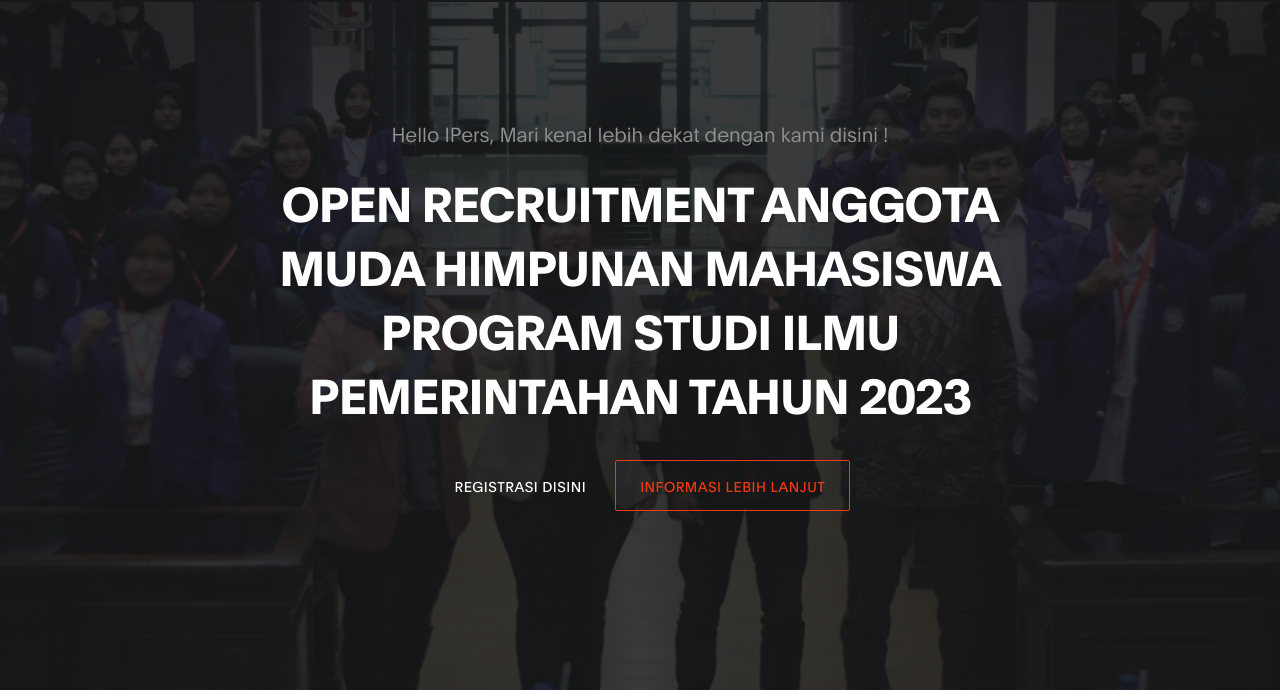
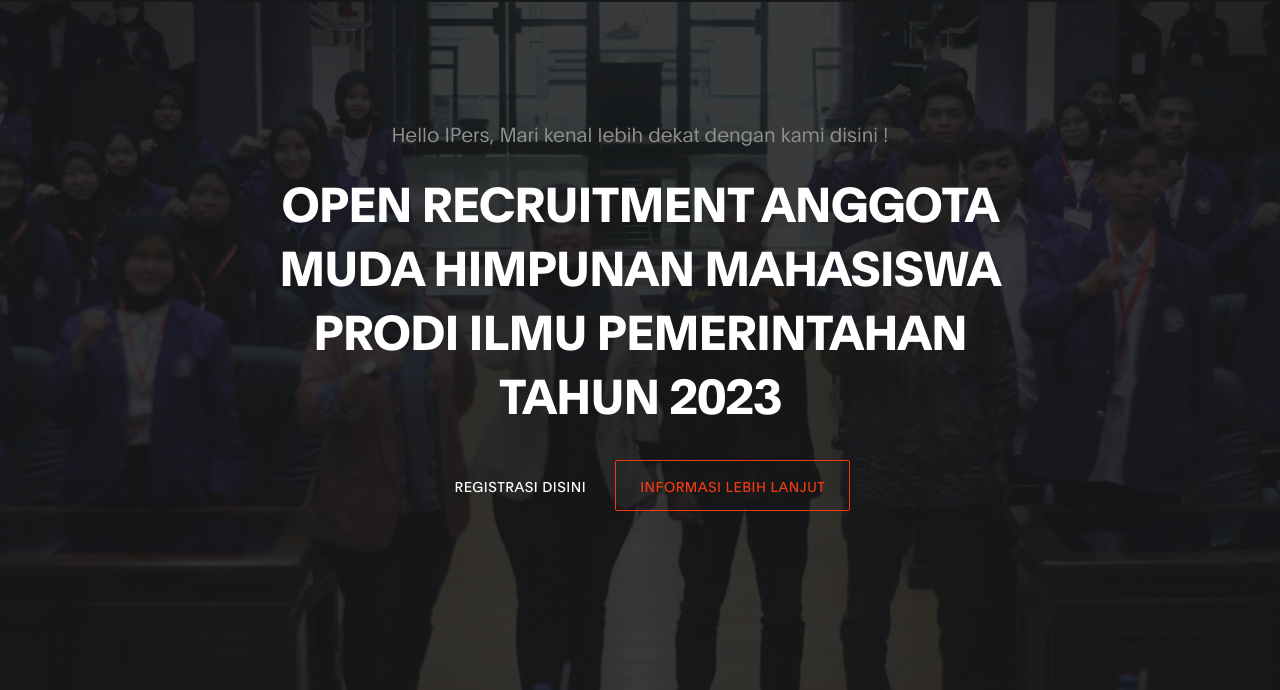
Before and after one commit to hmpipfisipunigal/hmpipfisipunigal, a plain HTML site: page index.html in a window 1280 px wide. Shown: the part 110-800 px from the top of the page. Drawn offline with Linux system fonts and the light colour scheme.

Commit message:
Update index.html

```diff
--- a/index.html
+++ b/index.html
@@ -94,7 +94,7 @@
 
                                     <h6 data-aos="fade-up" data-aos-delay="300">Hello IPers, Mari kenal lebih dekat dengan kami disini !</h6>
 
-                                    <h1 class="text-white" data-aos="fade-up" data-aos-delay="500">OPEN RECRUITMENT ANGGOTA MUDA HIMPUNAN MAHASISWA PROGRAM STUDI ILMU PEMERINTAHAN TAHUN 2023</h1>
+                                    <h1 class="text-white" data-aos="fade-up" data-aos-delay="500">OPEN RECRUITMENT ANGGOTA MUDA HIMPUNAN MAHASISWA PRODI ILMU PEMERINTAHAN TAHUN 2023</h1>
 
                                     <a href="https://bit.ly/3WU8rxz" class="btn custom-btn mt-3" data-aos="fade-up" data-aos-delay="600">Registrasi Disini</a>
 
```
